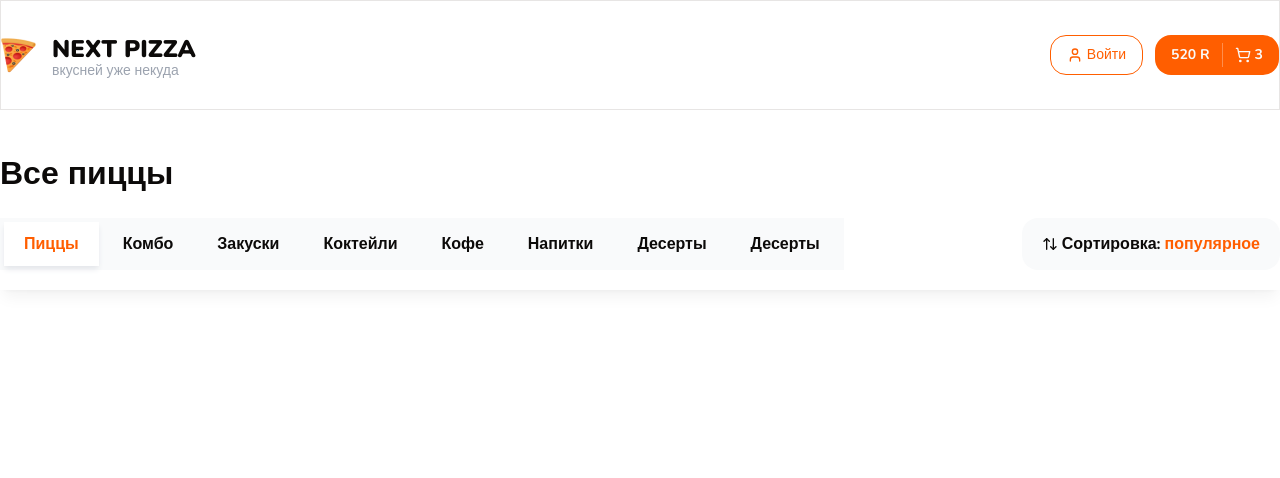
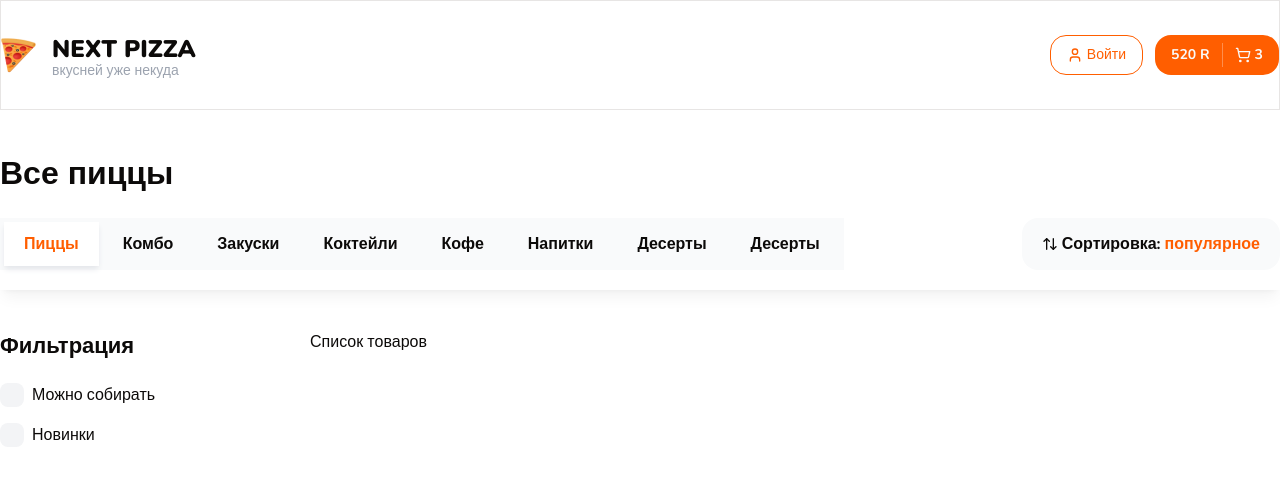
Before and after one commit to it-spectre-ru/next-pizza, a Next.js app: page / in a window 1280 px wide. Shown: the top 478 px of the page. Built offline with nearby package versions, Linux system fonts and the light colour scheme.

Commit message:
change logic show ui

```diff
--- a/app/page.tsx
+++ b/app/page.tsx
@@ -1,4 +1,4 @@
-import { Categories, Container, SortPopup, Title, TopBar } from "@/components/shared";
+import { Container, Filters, Title, TopBar } from "@/components/shared";
 
 export default function Home() {
   return <>
@@ -9,6 +9,19 @@
 
     <TopBar />
 
-    <div style={{ height: '3000px' }}></div>
+    <Container className="mt-10 pb-14">
+      <div className="flex gap-[60px]">
+
+        <div className="w-[250px]">
+          <Filters />
+        </div>
+
+        <div className="flex-1">
+          <div className="flex flex-col gap-16">
+            Список товаров
+          </div>
+        </div>
+      </div>
+    </Container>
   </>;
 }
--- /dev/null
+++ b/components/shared/filter-checkbox.tsx
@@ -0,0 +1,38 @@
+import React, { ButtonHTMLAttributes } from 'react';
+import { Checkbox } from '../ui/checkbox';
+
+export interface FilterChecboxProps {
+  text: string;
+  value: string;
+  endAdornment?: React.ReactNode;
+  onCheckedChange?: (checked: boolean) => void;
+  checked?: boolean;
+  name?: string;
+}
+
+export const FilterCheckbox: React.FC<FilterChecboxProps> = ({
+  text,
+  value,
+  endAdornment,
+  onCheckedChange,
+  checked,
+  name,
+}) => {
+  return (
+    <div className="flex items-center space-x-2">
+      <Checkbox
+        onCheckedChange={onCheckedChange}
+        checked={checked}
+        value={value}
+        className="rounded-[8px] w-6 h-6"
+        id={`checkbox-${name}-${String(value)}`}
+      />
+      <label
+        htmlFor={`checkbox-${name}-${String(value)}`}
+        className="leading-none cursor-pointer flex-1">
+        {text}
+      </label>
+      {endAdornment}
+    </div>
+  );
+};
--- /dev/null
+++ b/components/shared/filters.tsx
@@ -0,0 +1,21 @@
+import { cn } from '@/lib/utils';
+import React from 'react';
+import { Title } from './title';
+import { FilterCheckbox } from './filter-checkbox';
+
+interface Props {
+  className?: string;
+}
+
+export const Filters: React.FC<Props> = ({ className }) => {
+  return (
+    <div className={cn('', className)}>
+      <Title text='Фильтрация' size='sm' className='mb-5 font-bold' />
+
+      <div className='flex flex-col gap-4'>
+        <FilterCheckbox text="Можно собирать" value="1" />
+        <FilterCheckbox text="Новинки" value="2" />
+      </div>
+    </div>
+  );
+};
--- a/components/shared/index.ts
+++ b/components/shared/index.ts
@@ -4,3 +4,5 @@
 export { Categories } from './categories';
 export { SortPopup } from './sort-popup';
 export { TopBar } from './top-bar';
+export { Filters } from './filters';
+export { FilterCheckbox } from './filter-checkbox';
--- a/components/ui/checkbox.tsx
+++ b/components/ui/checkbox.tsx
@@ -1,10 +1,10 @@
-"use client"
+'use client';
 
-import * as React from "react"
-import * as CheckboxPrimitive from "@radix-ui/react-checkbox"
-import { Check } from "lucide-react"
+import * as React from 'react';
+import * as CheckboxPrimitive from '@radix-ui/react-checkbox';
+import { Check } from 'lucide-react';
 
-import { cn } from "@/lib/utils"
+import { cn } from '@/lib/utils';
 
 const Checkbox = React.forwardRef<
   React.ElementRef<typeof CheckboxPrimitive.Root>,
@@ -13,18 +13,15 @@
   <CheckboxPrimitive.Root
     ref={ref}
     className={cn(
-      "peer h-4 w-4 shrink-0 rounded-sm border border-primary ring-offset-background focus-visible:outline-none focus-visible:ring-2 focus-visible:ring-ring focus-visible:ring-offset-2 disabled:cursor-not-allowed disabled:opacity-50 data-[state=checked]:bg-primary data-[state=checked]:text-primary-foreground",
-      className
+      'peer h-4 w-4 shrink-0 bg-gray-100 ring-offset-background focus-visible:outline-none focus-visible:ring-2 focus-visible:ring-ring focus-visible:ring-offset-2 disabled:cursor-not-allowed disabled:opacity-50 data-[state=checked]:bg-primary data-[state=checked]:text-primary-foreground',
+      className,
     )}
-    {...props}
-  >
-    <CheckboxPrimitive.Indicator
-      className={cn("flex items-center justify-center text-current")}
-    >
-      <Check className="h-4 w-4" />
+    {...props}>
+    <CheckboxPrimitive.Indicator className={cn('flex items-center justify-center text-current')}>
+      <Check className="h-4 w-4" strokeWidth={3} />
     </CheckboxPrimitive.Indicator>
   </CheckboxPrimitive.Root>
-))
-Checkbox.displayName = CheckboxPrimitive.Root.displayName
+));
+Checkbox.displayName = CheckboxPrimitive.Root.displayName;
 
-export { Checkbox }
+export { Checkbox };
```
